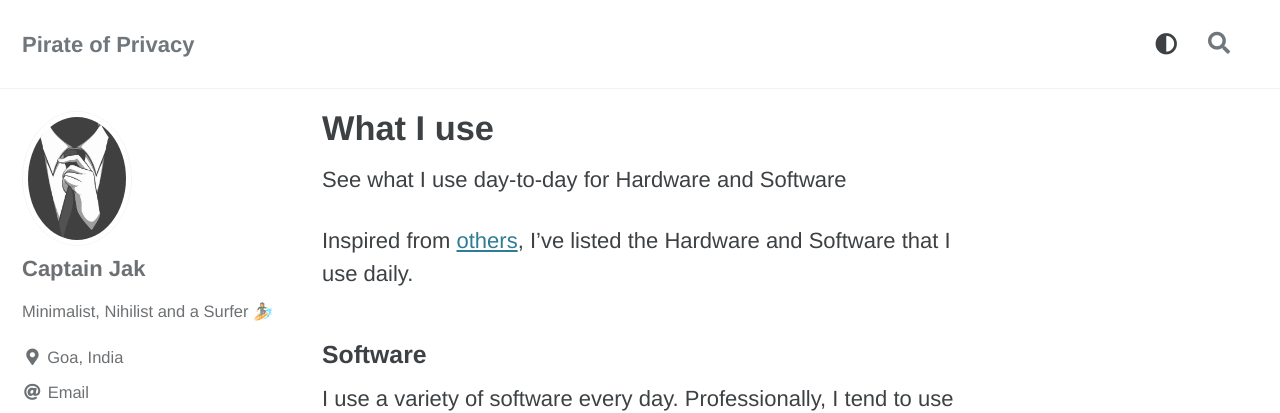
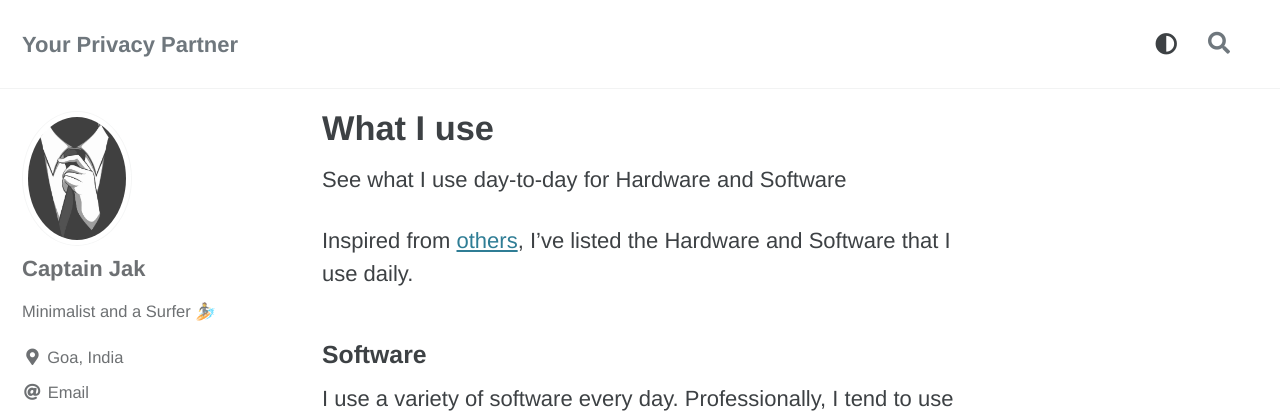
Before and after one commit to jakirhussainp7/captainjak, a Jekyll site: the page built from _pages/what-i-use.md, in a window 1280 px wide and 900 px high. Shown: the top 413 px of the window. Built offline with Jekyll 4.4.1, drawn with Linux system fonts in a browser that asks for light colours; cached includes are drawn as plain includes; a style sheet for code colours, icons or effects is not loaded.

Commit message:
bio&&title,new post

```diff
--- a/_config.yml
+++ b/_config.yml
@@ -17,11 +17,11 @@ minimal_mistakes_skin2   : "dark"
 
 # Site Settings
 locale                   : "en-US"
-title                    : "Pirate of Privacy"
+title                    : "Your Privacy Partner"
 title_separator          : "-"
 subtitle                 : # site tagline that appears below site title in masthead
 name                     : "Captain Jak"
-description              : "An amazing website."
+description              : "Analyzing data privacy for a safer tomorrow. "
 url                      : "https://jakirhussainp7.github.io" #the base hostname & protocol for your site e.g. "https://mmistakes.github.io"
 baseurl                  : # the subpath of your site, e.g. "/blog"
 repository               : "jakirhussainp7/captainjak" # GitHub username/repo-name e.g. "mmistakes/minimal-mistakes"
@@ -107,7 +107,7 @@ analytics:
 author:
   name             : "Captain Jak"
   avatar           : "/assets/images/aviator.jpg" #path of avatar image, e.g. "/assets/images/bio-photo.jpg"
-  bio              : Minimalist, Nihilist and a Surfer 🏄
+  bio              : Minimalist and a Surfer 🏄
   location         : "Goa, India"
   email            :
   tor-onion        : http://xzthr4jt5e6mjg2vttwovanyf36dlb7kcb46ftmmziylfleuwx6eq3ad.onion/
@@ -215,6 +215,7 @@ incremental: false
 # Markdown Processing
 kramdown:
   input: GFM
+  input: kramdown
   hard_wrap: false
   auto_ids: true
   footnote_nr: 1
--- a/_pages/what-i-use.md
+++ b/_pages/what-i-use.md
@@ -7,7 +7,7 @@ author_profile: true
 
 See what I use day-to-day for Hardware and Software
 
-Inspired from [others](https://uses.tech/), I've listed the Hardware and Software that I use daily.
+Inspired from [others](https://uses.tech/){:target="_blank" rel="noopener"}, I've listed the Hardware and Software that I use daily.
 
 ### Software
 
```
Also changed, not shown: _posts/2023-01-09-hood-pseudonymous-social-network.md (added, +4 -0 lines).
